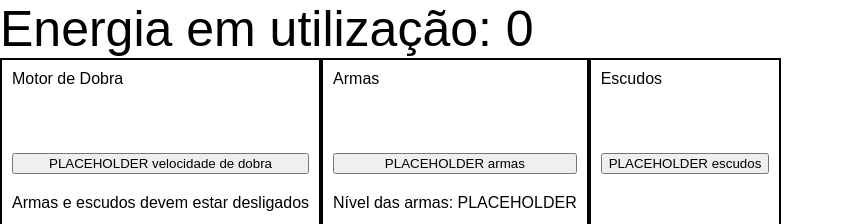
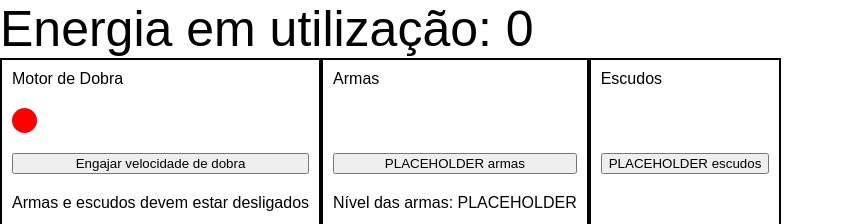
Before and after one commit to Hfreitas/sd-03-live-lectures, a React (Create React App) app in the folder enterprise-bridge-panel/: page / in a window 1280 px wide. Shown: the top 224 px of the page, without its empty margins (0-844 px from the left). Built offline with nearby package versions, Linux system fonts and the light colour scheme; the HTML template or start-up script is replaced by a standard one.

Commit message:
Enable/disable warp speed, showing its corresponding status

```diff
--- a/enterprise-bridge-panel/src/components/WarpDrive.js
+++ b/enterprise-bridge-panel/src/components/WarpDrive.js
@@ -1,14 +1,17 @@
-import React from 'react';
+import React, { useContext } from 'react';
+import { EnterpriseContext } from './EnterpriseContext';
 
 import './Panel.css';
 
 export default function WarpDrive() {
+  const { warpSpeed, engageWarpSpeed, disengageWarpSpeed } = useContext(EnterpriseContext);
+
   return (
     <div className="panel">
       <span>Motor de Dobra</span>
-      <div className={`alert-light`} />
-        <button onClick={() => alert('clicou')}>
-        {`PLACEHOLDER`} velocidade de dobra
+      <div className={`alert-light ${warpSpeed ? 'green-light' : 'red-light'}`} />
+        <button onClick={warpSpeed ? disengageWarpSpeed : engageWarpSpeed}>
+        {`${warpSpeed ? 'Desengajar' : 'Engajar'} velocidade de dobra`}
       </button>
       <span>Armas e escudos devem estar desligados</span>
     </div>
```
